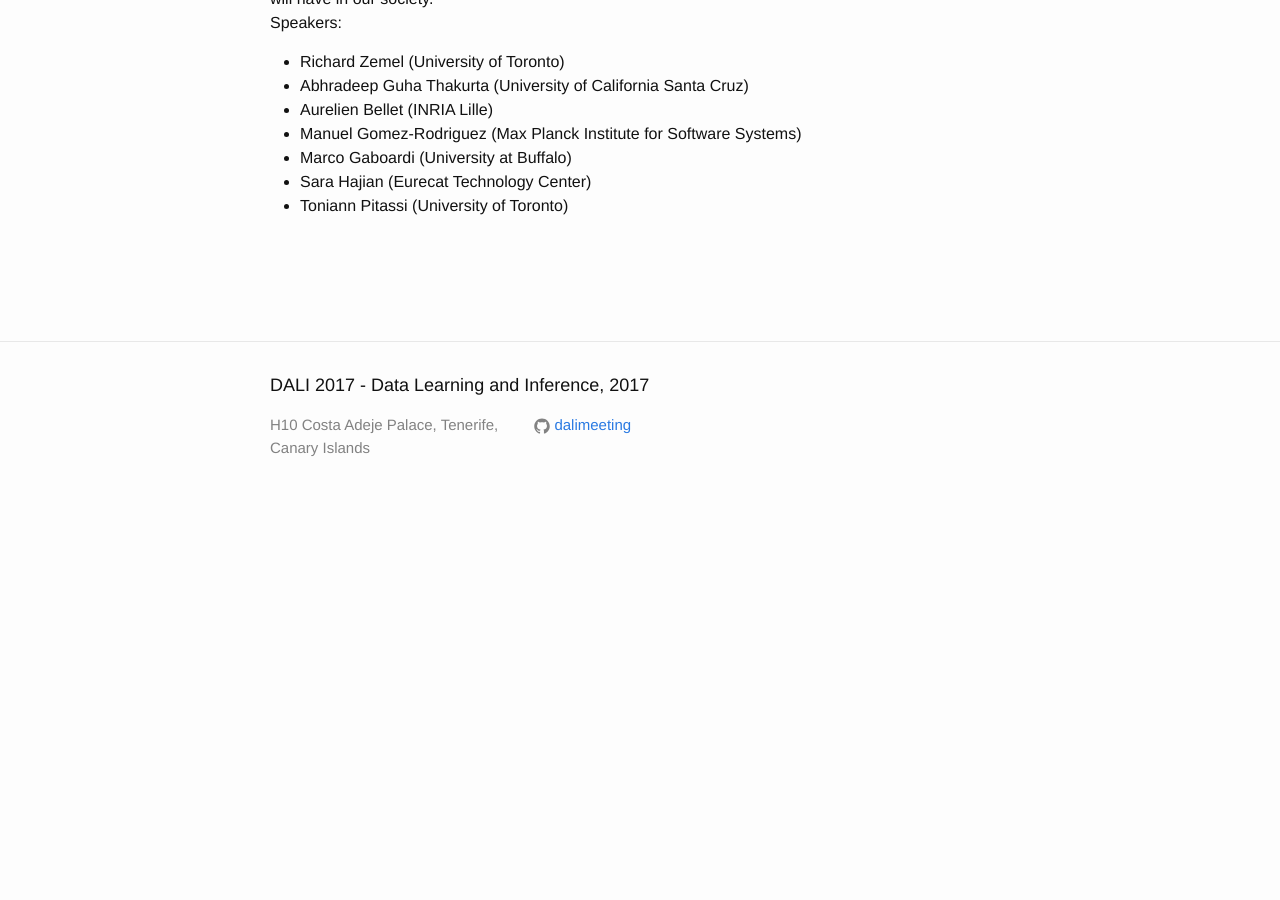
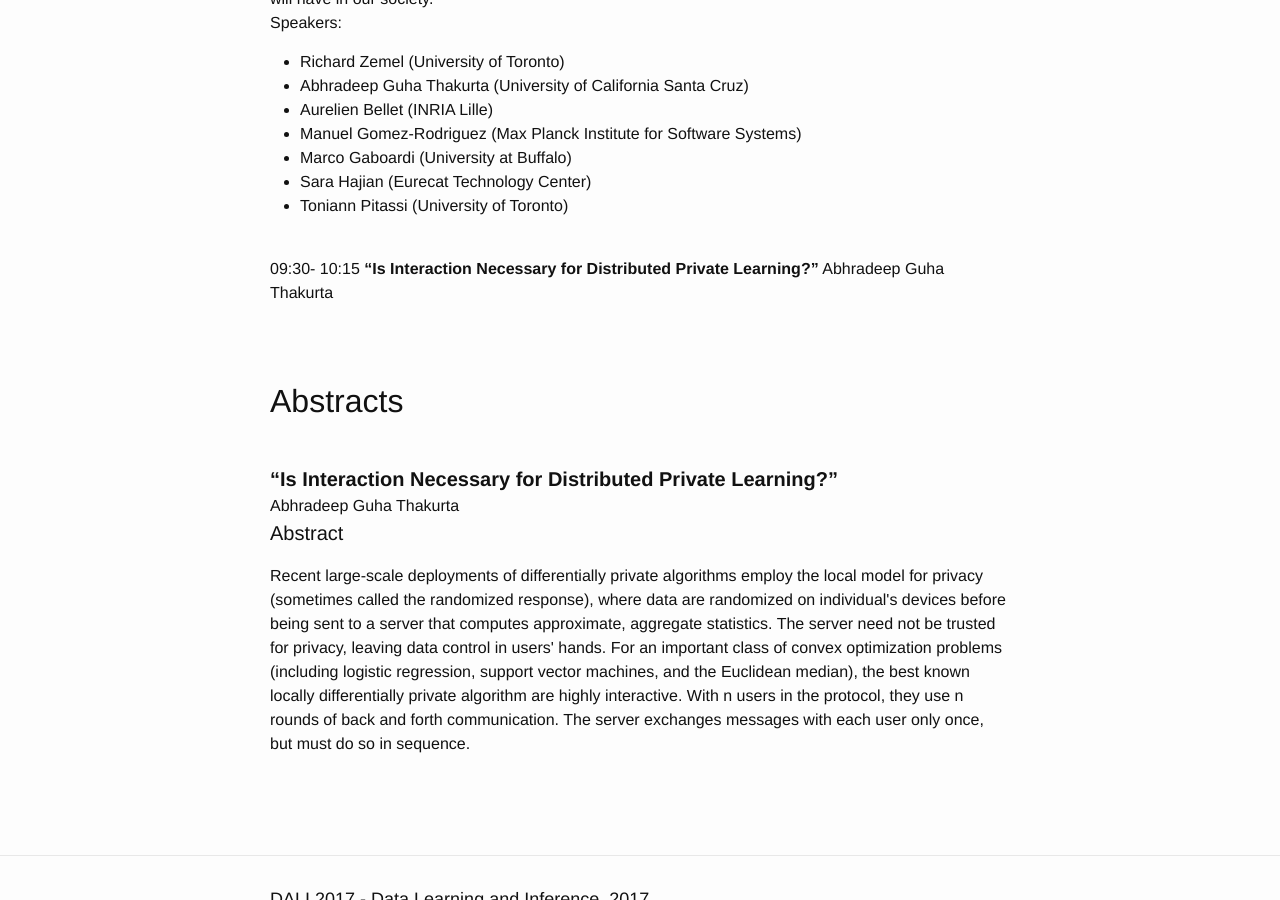
Before and after one commit to dalimeeting/dalimeeting.github.io, a Jekyll site: the page built from _posts/2017-04-20-fairness-and-privacy.md, in a window 1280 px wide and 900 px high, scrolled down 1030 px. Built offline with Jekyll 4.4.1, drawn with Linux system fonts in a browser that asks for light colours; before the commit the page ends 1549 px from its top, so only the background shows below that.

Commit message:
Update 2017-04-20-fairness-and-privacy.md

```diff
--- a/_posts/2017-04-20-fairness-and-privacy.md
+++ b/_posts/2017-04-20-fairness-and-privacy.md
@@ -18,13 +18,15 @@ organizers:
   url: "http://www.lancaster.ac.uk/~deballep/"
   institute: Lancaster University
 room: El Veril
-show_abstracts: false
+show_abstracts: true
 talks:
-- title:
-  speaker:
+- title: “Is Interaction Necessary for Distributed Private Learning?”
+  speaker: "Abhradeep Guha Thakurta"
   youtube:
-  start:
-  end:
+  start: "09:30"
+  end: "10:15"
+  abstract: "Recent large-scale deployments of differentially private algorithms employ the local model for privacy (sometimes called the randomized response), where data are randomized on individual's devices before being sent to a server that computes approximate, aggregate statistics. The server need not be trusted for privacy, leaving data control in users' hands. For an important class of convex optimization problems (including logistic regression, support vector machines, and the Euclidean median), the best known locally differentially private algorithm are highly interactive. With n users in the protocol, they use n rounds of back and forth communication. The server exchanges messages with each user only once, but must do so in sequence."
+
 speakers:
 - Richard Zemel (University of Toronto)
 - Abhradeep Guha Thakurta (University of California Santa Cruz)
```
